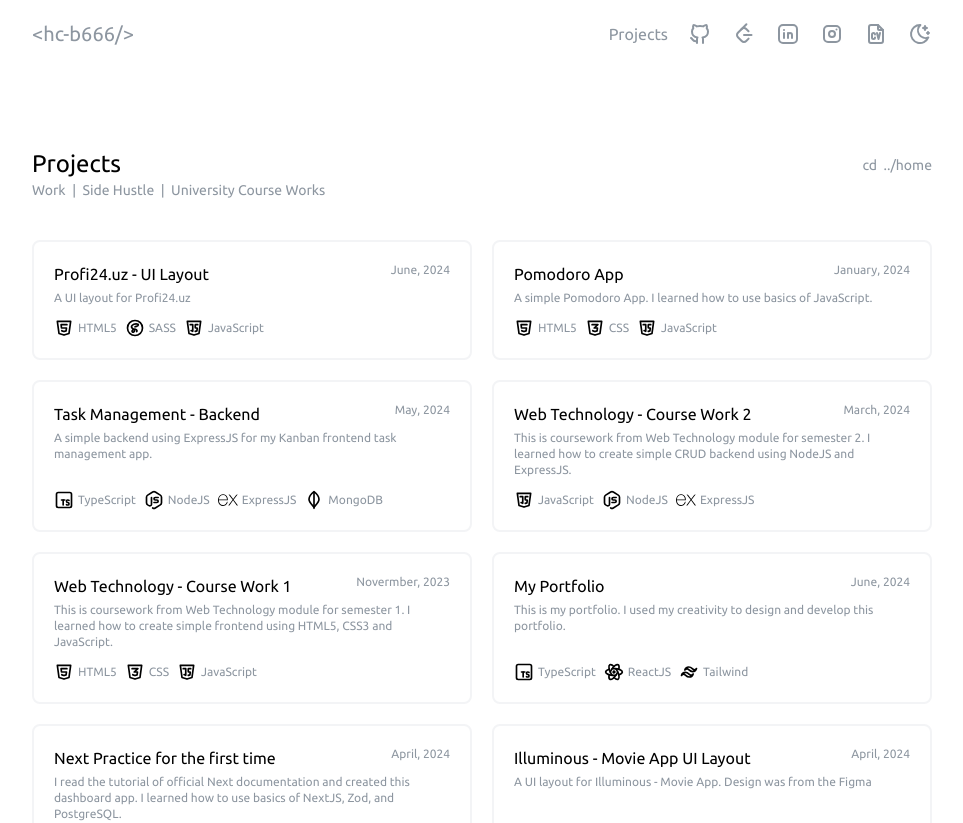
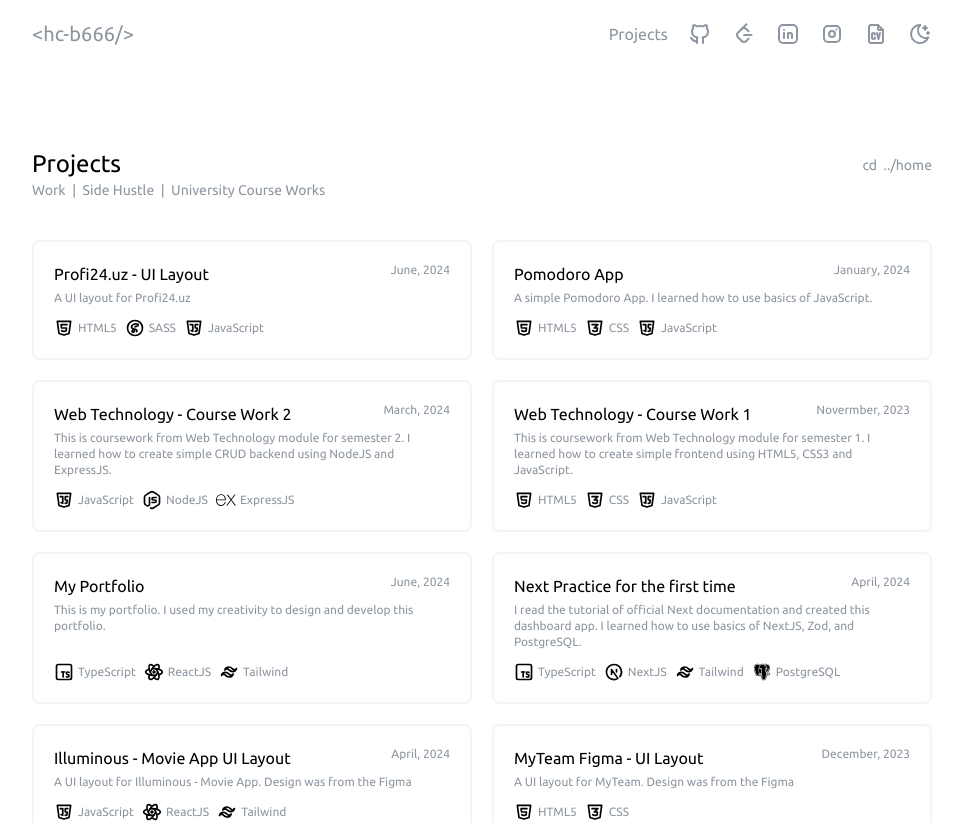
Before and after one commit to hc-b666/hc-b666.me, a React (Vite) app: page /projects in a window 1280 px wide. Shown: the top 823 px of the page, without its empty margins (158-1121 px from the left). Built offline with nearby package versions, Linux system fonts and the light colour scheme.

Commit message:
update/projects data

```diff
--- a/src/data/projects.ts
+++ b/src/data/projects.ts
@@ -42,19 +42,19 @@ const projects: ProjectInterface[] = [
     link: "/pomodoro-app",
     date: "January, 2024",
   },
-  {
-    title: "Task Management - Backend",
-    description: "A simple backend using ExpressJS for my Kanban frontend task management app.",
-    langs: [
-      { lang: "TypeScript", icon: TbBrandTypescript },
-      { lang: "NodeJS", icon: TbBrandNodejs },
-      { lang: "ExpressJS", icon: SiExpress },
-      { lang: "MongoDB", icon: TbBrandMongodb },
-    ],
-    type: "Side Hustle",
-    link: "/kanban-back",
-    date: "May, 2024",
-  },
+  // {
+  //   title: "Task Management - Backend",
+  //   description: "A simple backend using ExpressJS for my Kanban frontend task management app.",
+  //   langs: [
+  //     { lang: "TypeScript", icon: TbBrandTypescript },
+  //     { lang: "NodeJS", icon: TbBrandNodejs },
+  //     { lang: "ExpressJS", icon: SiExpress },
+  //     { lang: "MongoDB", icon: TbBrandMongodb },
+  //   ],
+  //   type: "Side Hustle",
+  //   link: "/kanban-back",
+  //   date: "May, 2024",
+  // },
   {
     title: "Web Technology - Course Work 2",
     description: "This is coursework from Web Technology module for semester 2. I learned how to create simple CRUD backend using NodeJS and ExpressJS.",
@@ -101,7 +101,7 @@ const projects: ProjectInterface[] = [
       { lang: "PostgreSQL", icon: BiLogoPostgresql },
     ],
     type: "Side Hustle",
-    link: "/next-practice",
+    link: "/admin-panel-next",
     date: "April, 2024",
   },
   {
```
